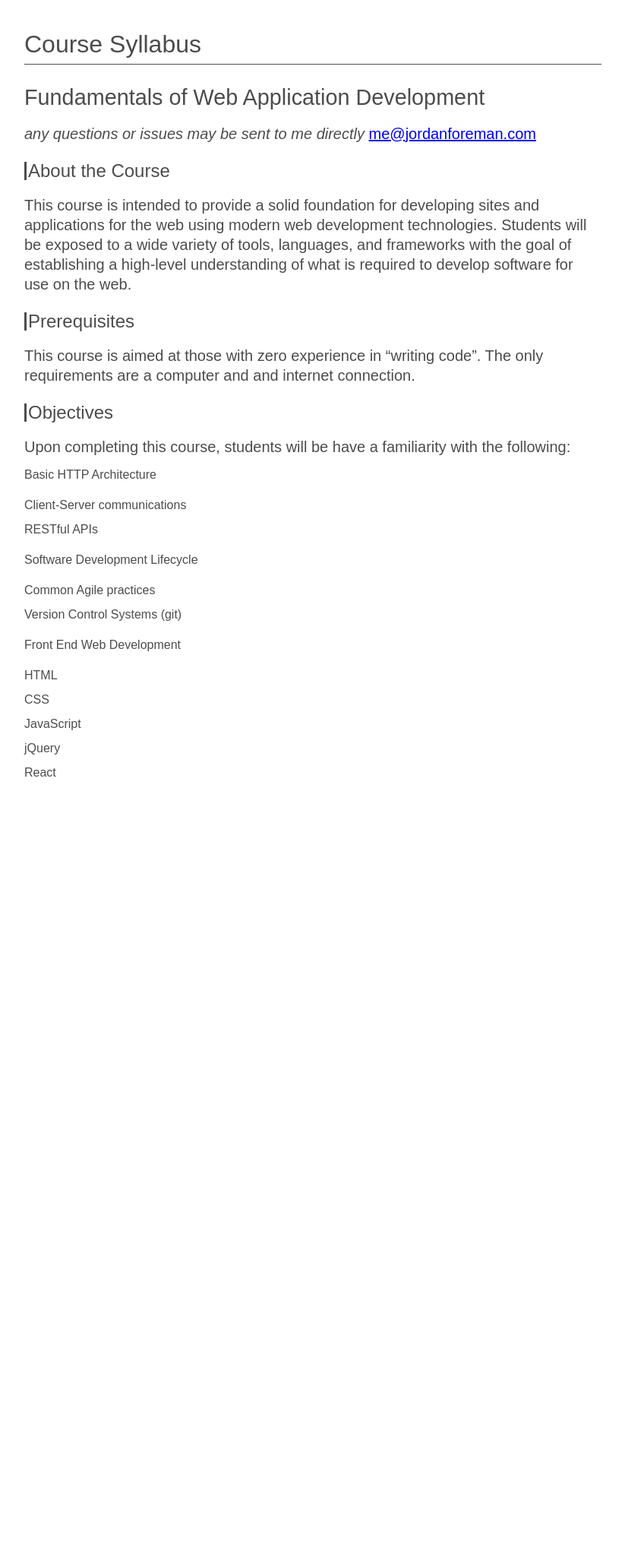
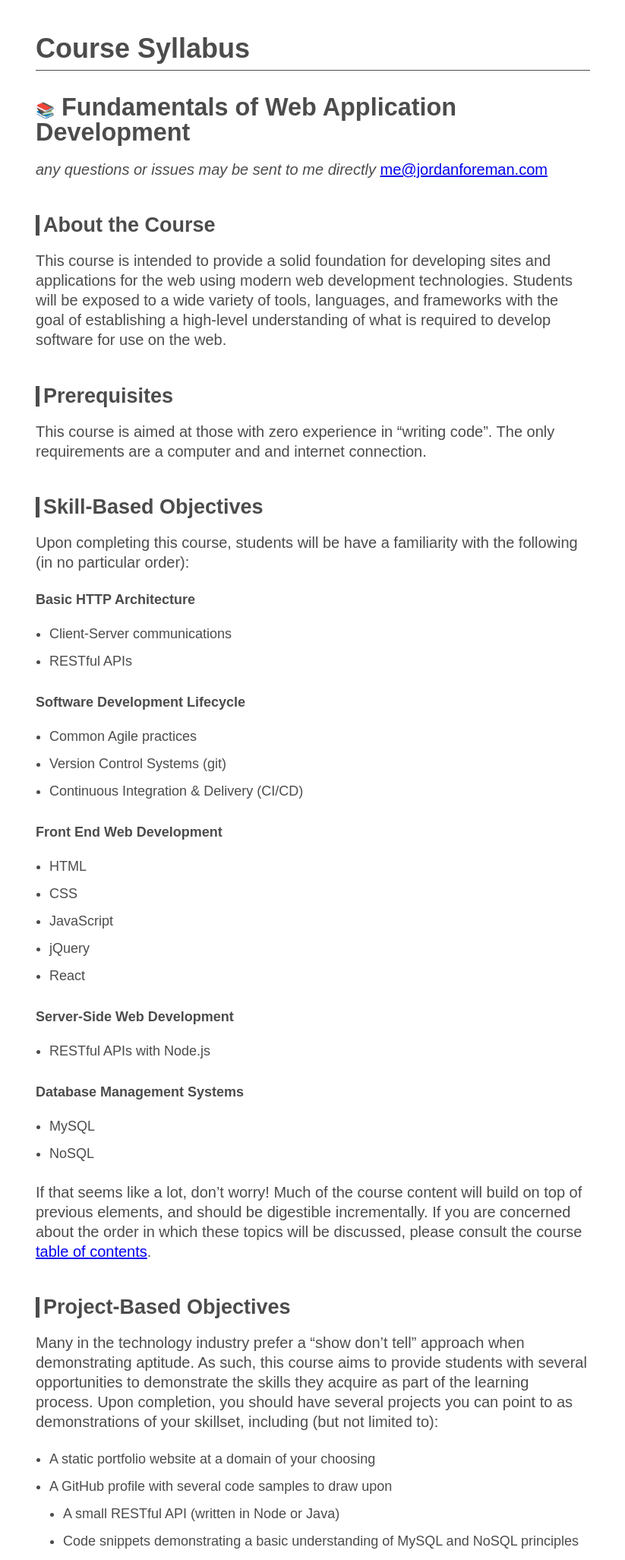
Before and after one commit to JordanForeman/fundamentals, a Jekyll site: the page built from src/syllabus.md, in a window 1280 px wide. Shown: the whole page at 76% size, without its empty margins (228-1051 px from the left). Built offline with Jekyll 4.4.1, drawn with Linux system fonts in a browser that asks for light colours; emoji names are drawn with the system emoji font; Markdown is read by kramdown in place of the engine named in the settings; before the commit the page ends 1039 px from its top, so only the background shows below that.

Commit message:
chore(doc): finishing first draft of syllabus

```diff
--- a/src/sass/layouts/page.scss
+++ b/src/sass/layouts/page.scss
@@ -4,7 +4,7 @@ $font-color: #4c4c4c;
 
 body.page {
     h3 {
-        border-left: 3px solid $font-color;
-        padding-left: 2px;
+        border-left: 5px solid $font-color;
+        padding-left: 5px;
     }
 }
--- a/src/sass/main.scss
+++ b/src/sass/main.scss
@@ -9,6 +9,8 @@ img {
 body {
 	max-width: 760px;
 	margin: 15px auto 0;
+	padding: 0 15px;
+	font-size: 18px;
 }
 
 .image {
@@ -31,6 +33,10 @@ p, ul, h1, h2, h3, h4, h5, h6 {
 	margin-bottom: .4em;
 }
 
+h1, h2, h3, h4, h5, h6 {
+	font-weight: 600;
+}
+
 h1 {
 	font-size: 2em;
 	padding: 10px 0;
@@ -39,10 +45,22 @@ h1 {
 
 h2 {
 	font-size: 1.8em;
+
+	img.emoji {
+		height: 1em;
+		width: 1em;
+		vertical-align: top;
+	}
 }
 
 h3 {
+	margin-top: 1.75em;
 	font-size: 1.5em;
+}
+
+h4 {
+	margin-top: 1.5em;
+	font-weight: 600;
 }
 
 .subtitle {
@@ -63,6 +81,9 @@ ul {
 	font-size: 1.2;
 	line-height: 2;
 
+	ul {
+		margin: 0;
+	}
 }
 
 img.emoji {
@@ -113,3 +134,9 @@ strong {
 em {
 	font-style: italic;
 }
+
+li {
+	list-style: disc;
+	margin-left: 1em;
+	font-size: 1em;
+}
--- a/src/syllabus.md
+++ b/src/syllabus.md
@@ -4,7 +4,7 @@ title: Course Syllabus
 permalink: /syllabus/
 ---
 
-## Fundamentals of Web Application Development
+## :books: Fundamentals of Web Application Development
 
 _any questions or issues may be sent to me directly_ [me@jordanforeman.com](mailto:me@jordanforeman.com)
 
@@ -16,9 +16,9 @@ This course is intended to provide a solid foundation for developing sites and a
 
 This course is aimed at those with zero experience in "writing code". The only requirements are a computer and and internet connection.
 
-### Objectives
+### Skill-Based Objectives
 
-Upon completing this course, students will be have a familiarity with the following:
+Upon completing this course, students will be have a familiarity with the following (in no particular order):
 
 #### Basic HTTP Architecture
 
@@ -29,6 +29,7 @@ Upon completing this course, students will be have a familiarity with the follow
 
 * Common Agile practices
 * Version Control Systems (git)
+* Continuous Integration & Delivery (CI/CD)
 
 #### Front End Web Development
 
@@ -37,3 +38,23 @@ Upon completing this course, students will be have a familiarity with the follow
 * JavaScript
 * jQuery
 * React
+
+#### Server-Side Web Development
+
+* RESTful APIs with Node.js
+
+#### Database Management Systems
+
+* MySQL
+* NoSQL
+
+If that seems like a lot, don't worry! Much of the course content will build on top of previous elements, and should be digestible incrementally. If you are concerned about the order in which these topics will be discussed, please consult the course [table of contents](/contents).
+
+### Project-Based Objectives
+
+Many in the technology industry prefer a "show don't tell" approach when demonstrating aptitude. As such, this course aims to provide students with several opportunities to demonstrate the skills they acquire as part of the learning process. Upon completion, you should have several projects you can point to as demonstrations of your skillset, including (but not limited to):
+
+* A static portfolio website at a domain of your choosing
+* A GitHub profile with several code samples to draw upon
+    * A small RESTful API (written in Node or Java)
+    * Code snippets demonstrating a basic understanding of MySQL and NoSQL principles
```
